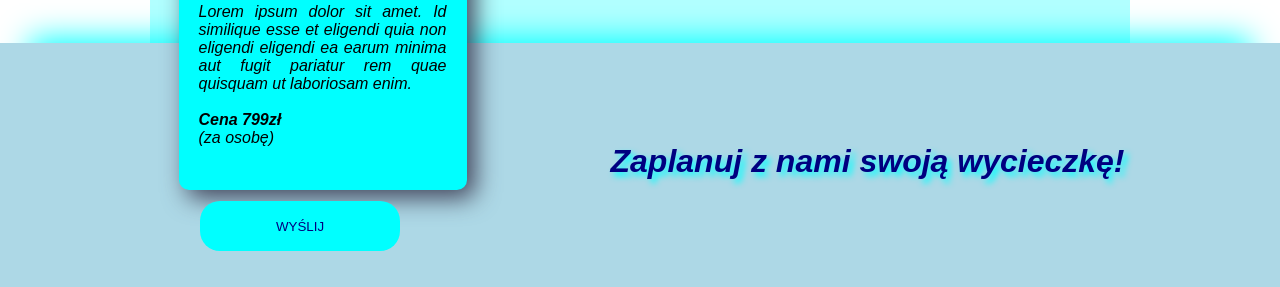
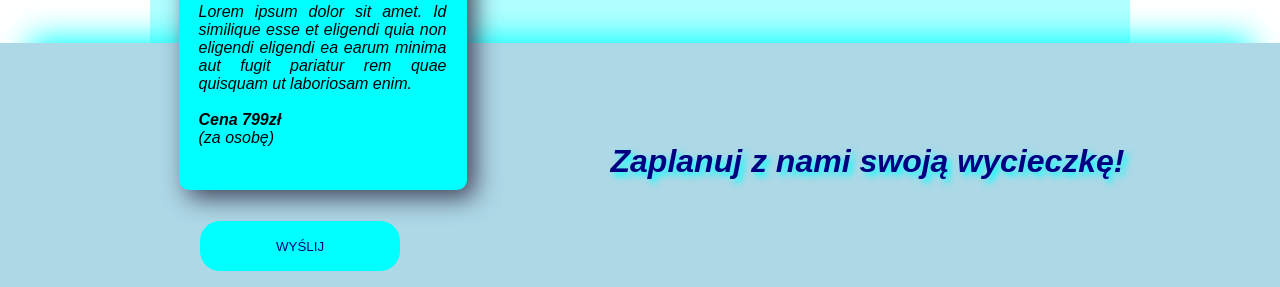
Before and after one commit to itsLoCKz/website, a plain HTML site: page index.html in a window 1280 px wide. Shown: the part 1379-1666 px from the top of the page. Drawn offline with Linux system fonts and the light colour scheme.

Commit message:
Fix visuals of form

```diff
--- a/index.html
+++ b/index.html
@@ -145,7 +145,7 @@
                         <option value="MALTA">MALTA</option>
                     </select>
                 </div>
-                <button type="submit" style="position: absolute; top: 1580px; left: 200px;">WYŚLIJ</button>
+                <button type="submit" style="position: absolute; top: 1600px; left: 200px;">WYŚLIJ</button>
             </form>
         </div>
         <div class="kontakt" id="kontakt">
```
